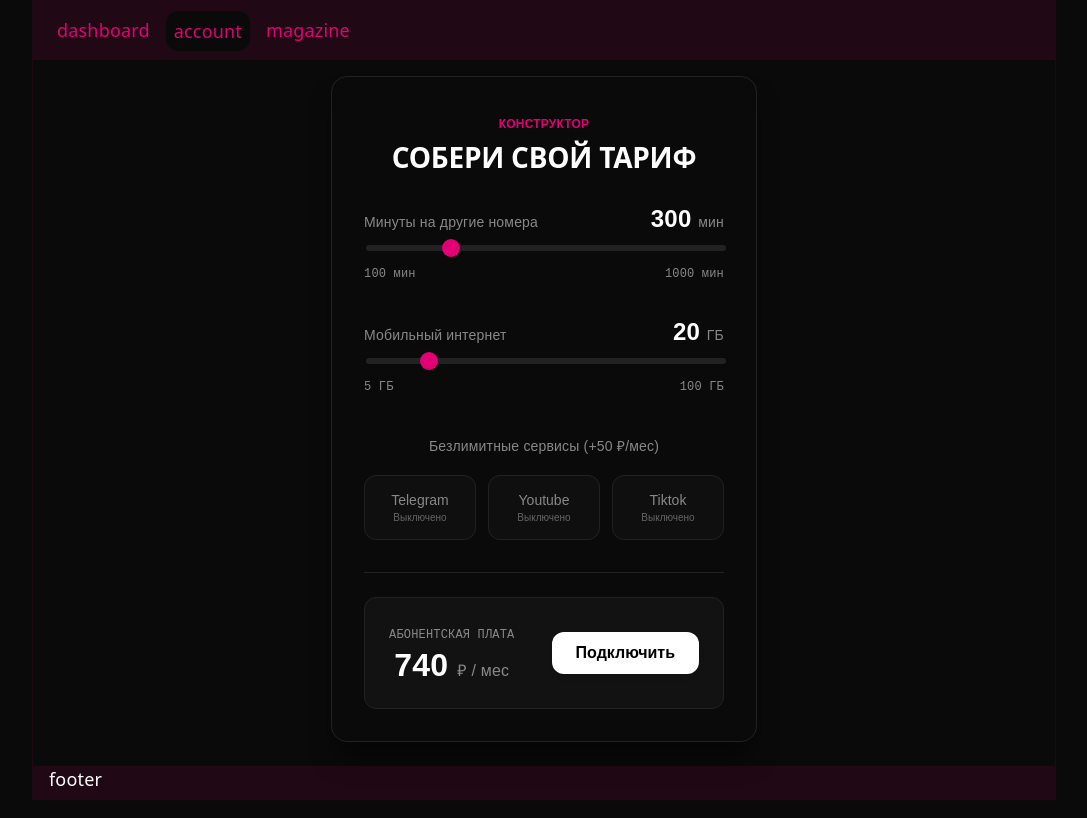
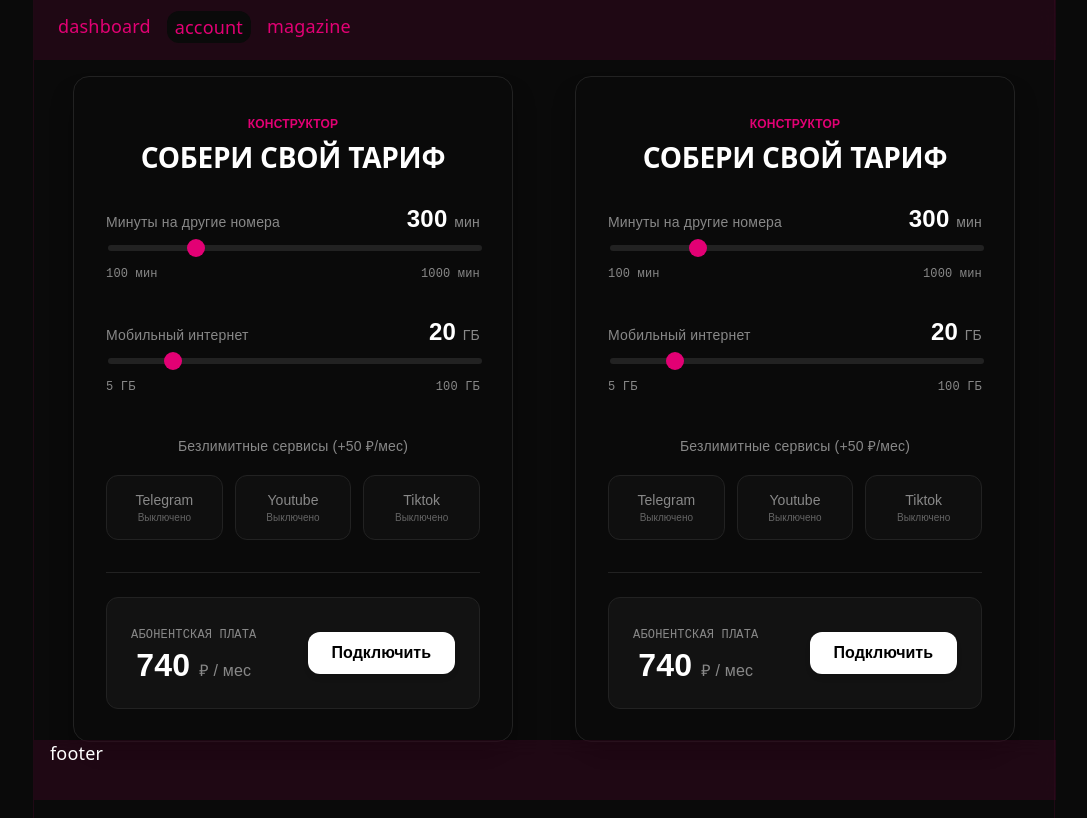
Before and after one commit to kuzzarvi/test, a React (Vite) app: page /account in a window 1280 px wide. Shown: the whole page, without its empty margins (96-1183 px from the left). Built offline with nearby package versions, Linux system fonts and the light colour scheme.

Commit message:
fix(Layout): fix css

```diff
--- a/package.json
+++ b/package.json
@@ -1,7 +1,7 @@
 {
   "name": "test",
   "private": true,
-  "version": "0.1.0",
+  "version": "0.1.1",
   "type": "module",
   "scripts": {
     "dev": "vite",
--- a/src/Pages/Account/AccountLazy.tsx
+++ b/src/Pages/Account/AccountLazy.tsx
@@ -1,11 +1,11 @@
 import React, {FC, Suspense} from "react";
 import {Loader} from "../../shared/Components";
 
-const Calculator = React.lazy(() => import("./index.tsx"));
+const Account = React.lazy(() => import("./index.tsx"));
 
 const AccountLazy: FC = () => {
    return <Suspense fallback={<Loader size='lg'/>}>
-        <Calculator />
+        <Account />
     </Suspense>
 };
 
--- /dev/null
+++ b/src/Pages/Account/index.css
@@ -0,0 +1,10 @@
+.account {
+    display: flex;
+    gap: 16px;
+}
+
+@media (width < 1024px) {
+    .account {
+        flex-direction: column;
+    }
+}
--- a/src/Pages/Account/index.tsx
+++ b/src/Pages/Account/index.tsx
@@ -1,7 +1,11 @@
 import {FC} from "react";
-import {TariffCalculator} from "../../features/Calculator";
+import {Calculator} from "../../features/Calculator";
+import './index.css';
 
-const Account: FC = () => (<TariffCalculator />);
+const Account: FC = () => (<div className="account">
+    <Calculator />
+    <Calculator />
+</div>);
 
 Account.displayName = "Account";
 
--- a/src/features/Calculator/Components/index.ts
+++ b/src/features/Calculator/Components/index.ts
@@ -1,2 +1,3 @@
 export {Header} from './Header';
 export {Footer} from './Footer';
+export {Services} from './Services';
--- a/src/features/Calculator/index.css
+++ b/src/features/Calculator/index.css
@@ -1,6 +1,5 @@
 .tariff-calculator-container {
-    max-width: 640px;
-    min-width: 360px;
+    width: 440px;
     margin: 0 auto;
     background-color: var(--color-bg);
     color: var(--color-text);
--- a/src/shared/Components/Layout/index.css
+++ b/src/shared/Components/Layout/index.css
@@ -1,5 +1,5 @@
 .layout {
-    width: 1022px;
+    width: var(--layout-width);
     max-width: 100%;
     margin: 0 auto;
     text-align: center;
@@ -17,17 +17,30 @@
 
     header, footer {
         background-color: var(--color-primary-bg);
+        position: fixed;
+        width: var(--layout-width);
+        max-width: 100%;
+        backdrop-filter: blur(10px);
+        -webkit-backdrop-filter: blur(10px);
     }
 
     header {
-        max-height: var(--header-height);
+        z-index: 1;
+        height: var(--header-height);
+        top: 0;
     }
 
     main {
         flex-direction: column;
+        padding-top: calc(var(--header-height) + var(--padding));
+        padding-right: var(--padding);
+        padding-bottom: calc(var(--footer-height) + var(--padding));
+        padding-left: var(--padding);
+        overflow-y: scroll;
     }
 
     footer {
-        max-height: var(--footer-height);
+        height: var(--footer-height);
+        bottom: 0;
     }
 }
--- a/src/shared/Theme/index.css
+++ b/src/shared/Theme/index.css
@@ -18,6 +18,7 @@
   --md: 36px;
   --lg: 48px;
   --padding: 16px;
+  --layout-width: 1022px;
   --header-height: 60px;
   --footer-height: 60px;
 
@@ -40,9 +41,12 @@
   }
 }
 
+*, *:before, *:after {
+  box-sizing: border-box;
+}
+
 body {
   margin: 0;
-  box-sizing: border-box;
 }
 
 h1,
```
Also changed, not shown: src/features/Calculator/index.tsx (+6 -5 lines), 1 other file (tests, documents, lock files or other folders).
